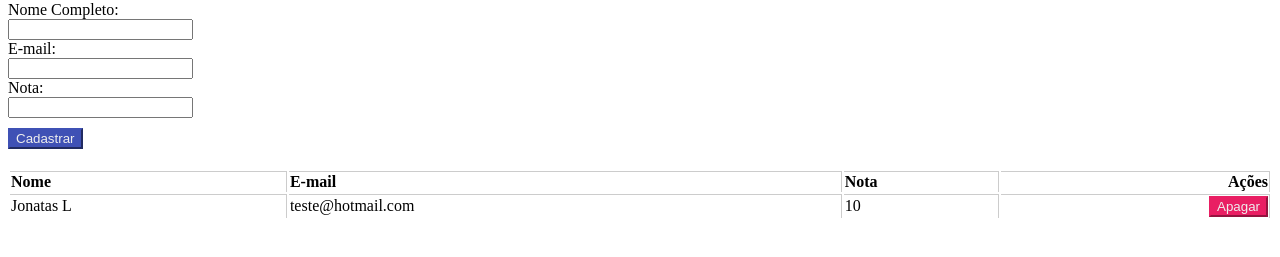
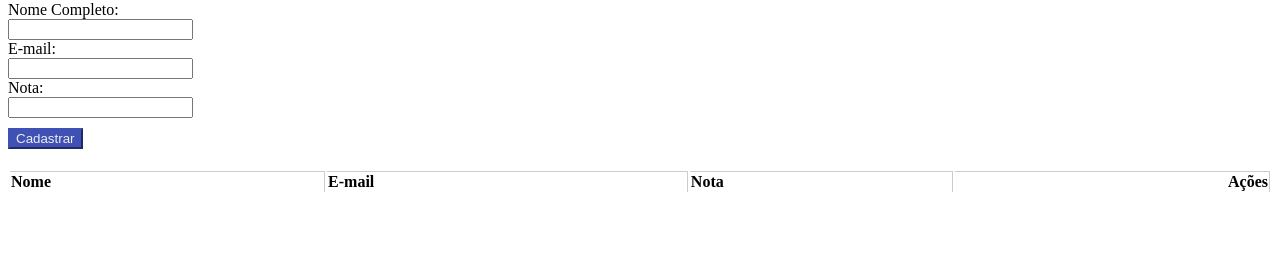
Before and after one commit to jonataslembeck/web-base, a plain HTML site: page index.html in a window 1280 px wide. Shown: the part 79-336 px from the top of the page. Drawn offline with Linux system fonts and the light colour scheme.

Commit message:
Comentado linha de código

```diff
--- a/index.html
+++ b/index.html
@@ -56,7 +56,7 @@
                     nota: ''
                 },
                 alunos: [
-                    { nome: 'Jonatas L', email: 'teste@hotmail.com', nota: 10 },
+                    // { nome: 'Jonatas L', email: 'teste@hotmail.com', nota: 10 },
                     // {nome: 'Deborah', email: 'deborah@bol.com', nota: 10},
                     // {nome: 'João da Silva', email: 'joao@yahoo.com', nota: 8}
                 ]
```
